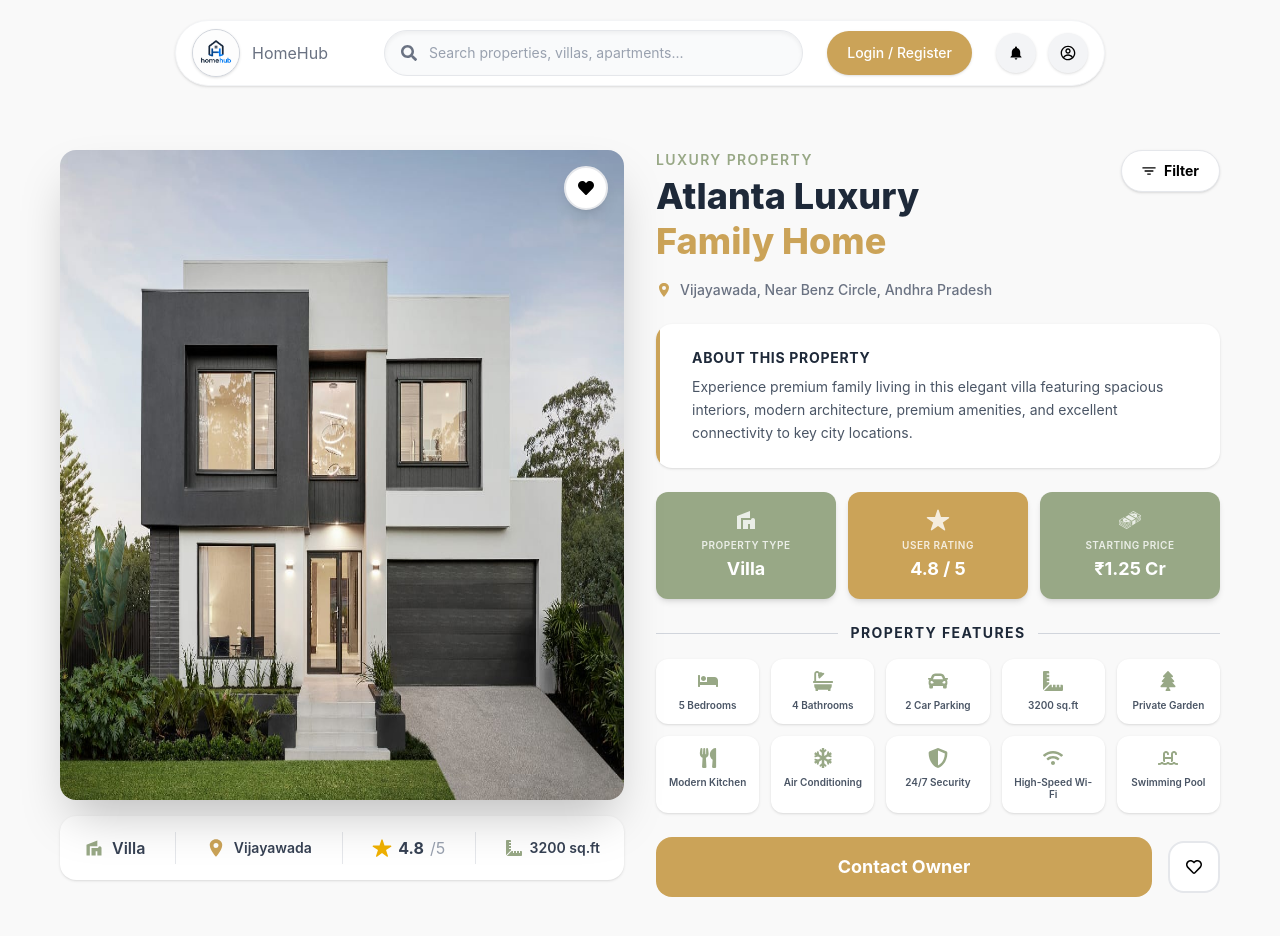
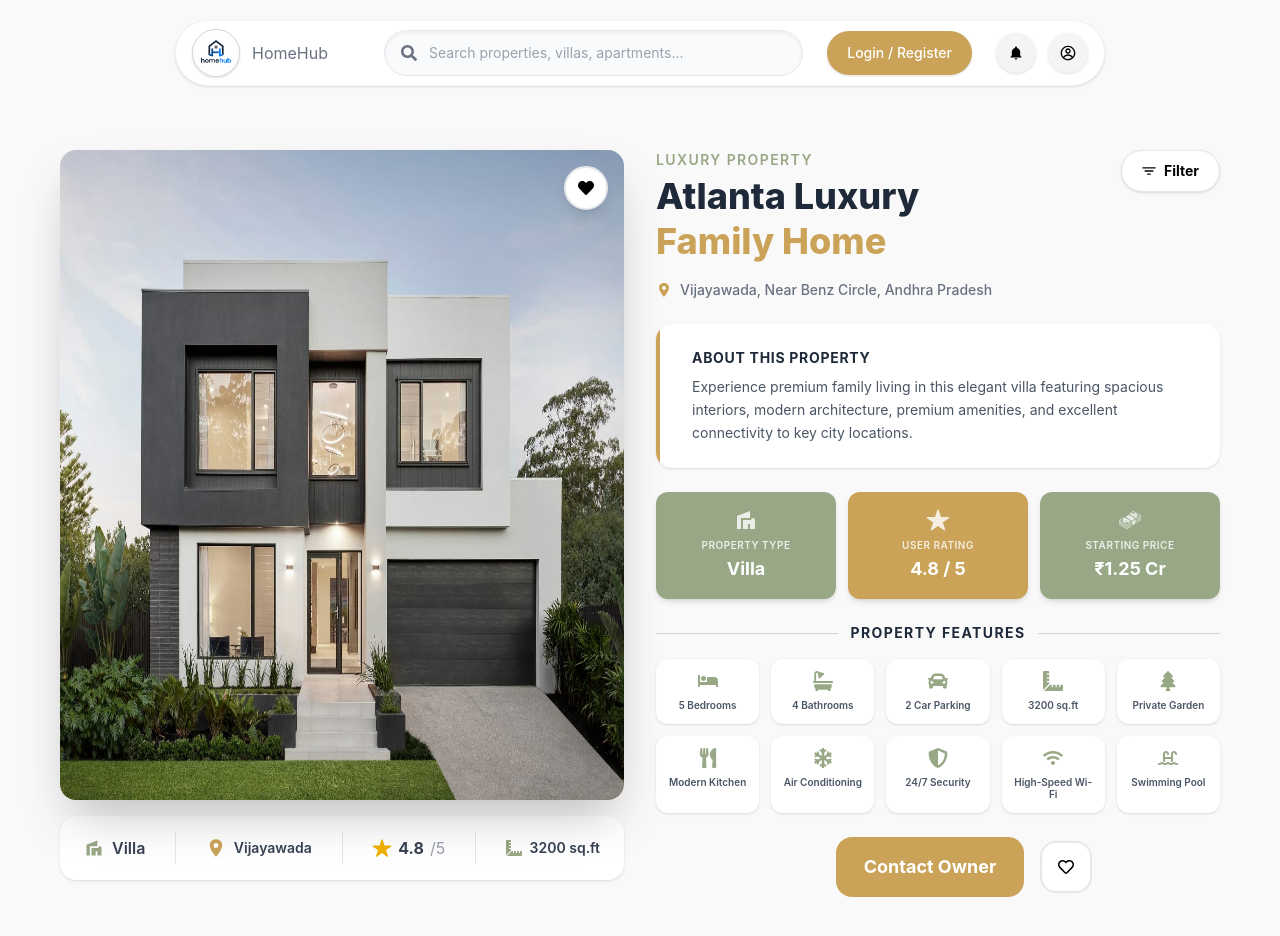
Before and after one commit to sakethbikkina07/HomeHub, a React (Vite) app in the folder Frontend/: page /redirect in a window 1280 px wide. Shown: the top 936 px of the page. Built offline with nearby package versions, Linux system fonts and the light colour scheme.

Commit message:
Updated RedirectPage

```diff
--- a/Frontend/src/Component/RedirectPage.jsx
+++ b/Frontend/src/Component/RedirectPage.jsx
@@ -191,7 +191,7 @@ function PropertyDetails() {
           </div>
 
           <div className="flex items-center gap-4 mt-auto">
-            <button className="flex-1 bg-[#CBA358] text-white py-4 rounded-2xl font-bold text-lg hover:bg-[#b58f4a] hover:shadow-xl hover:shadow-[#CBA358]/30 transition-all duration-300 transform hover:scale-[1.02] active:scale-[0.98]">
+            <button className="w-4/12 ml-45 bg-[#CBA358] text-white py-4 rounded-2xl font-bold text-lg hover:bg-[#b58f4a] hover:shadow-xl hover:shadow-[#CBA358]/30 transition-all duration-300 transform hover:scale-[1.02] active:scale-[0.98]">
               Contact Owner
             </button>
             <button
```
